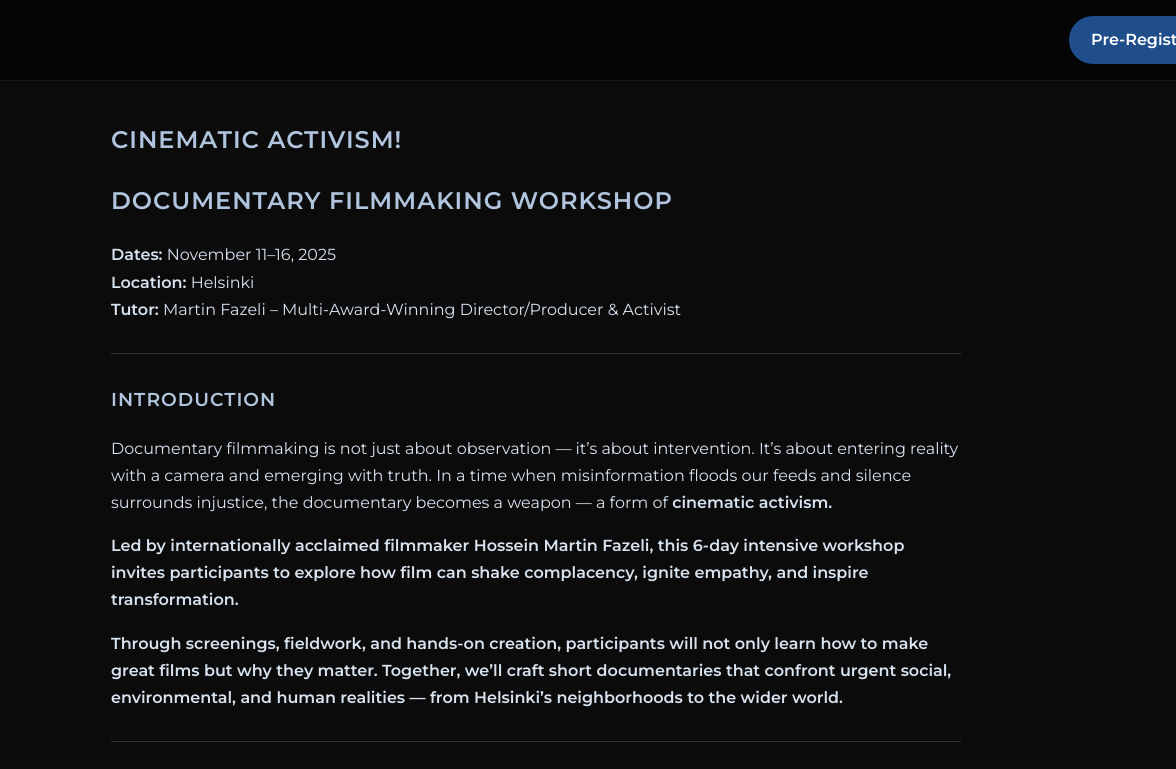
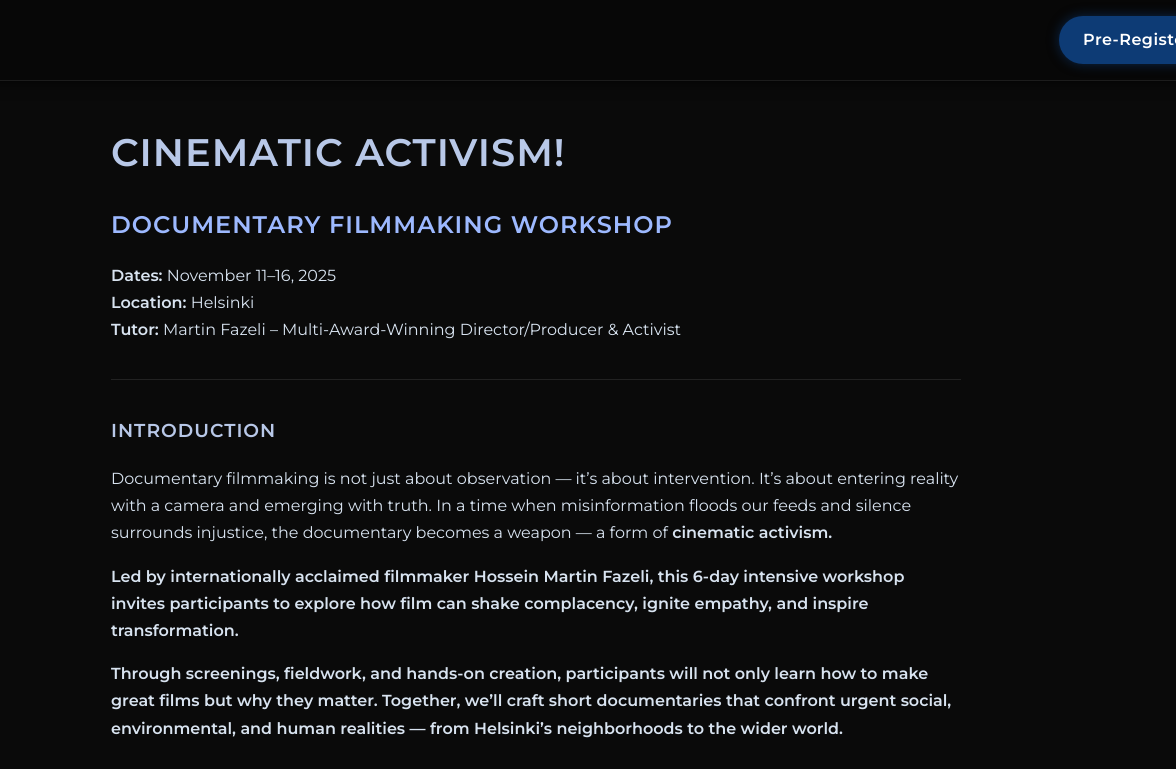
Before and after one commit to rira-workshop/rira-workshop, a plain HTML site: page index.html in a window 1280 px wide. Shown: the top 769 px of the page, 104-1280 px from the left. Drawn offline with Linux system fonts and the light colour scheme.

Commit message:
Update style.css

```diff
--- a/style.css
+++ b/style.css
@@ -1,74 +1,114 @@
 @import url('https://fonts.googleapis.com/css2?family=Montserrat:wght@400;600&display=swap');
 
 body {
-  background-color: #0b0b0b;
+  background-color: #0a0a0a;
   color: #d8e3f0;
   font-family: 'Montserrat', sans-serif;
   margin: 0;
   line-height: 1.7;
 }
 
+/* Header */
 .header {
   position: fixed;
   top: 0;
   width: 100%;
-  background-color: rgba(5, 5, 5, 0.9);
+  background-color: rgba(8, 8, 8, 0.95);
   display: flex;
   justify-content: space-between;
   align-items: center;
   padding: 10px 40px;
   z-index: 100;
-  border-bottom: 1px solid #1a1a1a;
+  border-bottom: 1px solid #1c1c1c;
+  box-shadow: 0 2px 12px rgba(0, 0, 0, 0.7);
 }
 
+/* Logo */
 .logo {
   height: 60px;
 }
 
+/* Button */
 .btn {
-  background-color: #1f4e8a;
+  background-color: #0d3b75; /* آبی پررنگ‌تر */
   color: white;
-  padding: 10px 22px;
+  padding: 10px 24px;
   text-decoration: none;
   border-radius: 25px;
   font-weight: 600;
-  transition: background-color 0.3s ease;
+  letter-spacing: 0.5px;
+  box-shadow: 0 0 12px rgba(13, 59, 117, 0.6);
+  transition: all 0.3s ease;
 }
 
 .btn:hover {
-  background-color: #3174d3;
+  background-color: #1557b0; /* آبی روشن‌تر در حالت hover */
+  box-shadow: 0 0 18px rgba(21, 87, 176, 0.9);
 }
 
+/* Main Container */
 .container {
   max-width: 850px;
   margin: 120px auto 60px;
   padding: 0 20px;
 }
 
+/* Typography */
 h1, h2, h3 {
-  color: #b0c4de;
+  color: #b8c8e8;
   text-transform: uppercase;
   letter-spacing: 1px;
 }
 
+h1 {
+  font-size: 2.4em;
+  margin-bottom: 0.2em;
+}
+
+h2 {
+  font-size: 1.5em;
+  margin-bottom: 0.5em;
+  color: #9db9ff;
+}
+
 hr {
   border: 0;
-  border-top: 1px solid #333;
-  margin: 30px 0;
+  border-top: 1px solid #222;
+  margin: 35px 0;
+}
+
+ul {
+  list-style: disc;
+  padding-left: 25px;
 }
 
 a {
-  color: #6ea8ff;
+  color: #2d73ff; /* لینک آبی پررنگ‌تر */
   text-decoration: none;
+  transition: color 0.2s ease;
 }
 
 a:hover {
+  color: #4c8cff;
   text-decoration: underline;
 }
 
+/* Footer */
 footer {
   text-align: center;
   font-size: 0.9em;
   margin-top: 40px;
   color: #9ba8b8;
+  border-top: 1px solid #222;
+  padding-top: 20px;
 }
+
+/* Optional cinematic fade-in animation */
+@keyframes fadeIn {
+  from { opacity: 0; transform: translateY(10px); }
+  to { opacity: 1; transform: translateY(0); }
+}
+
+section, footer {
+  animation: fadeIn 1s ease;
+}
```
